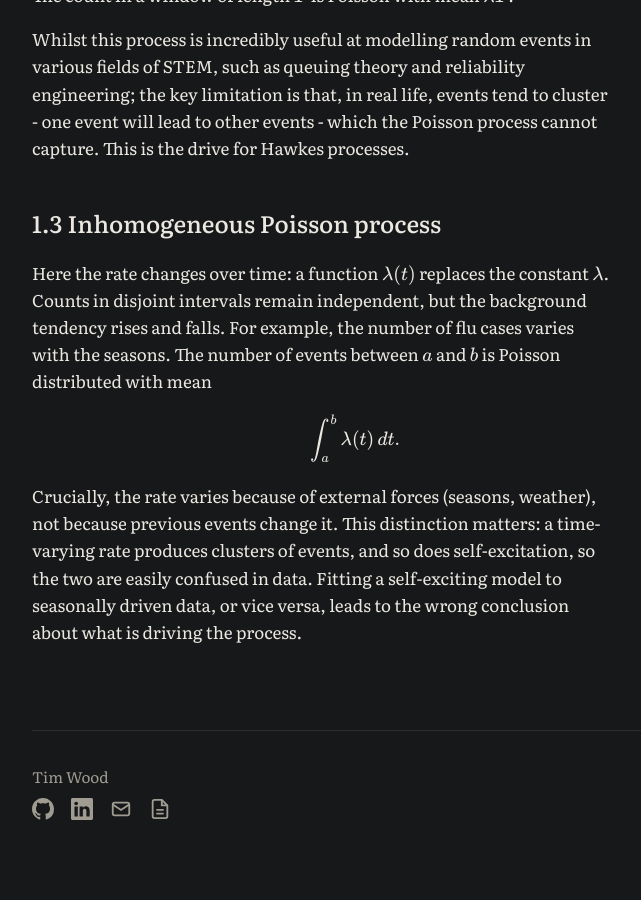
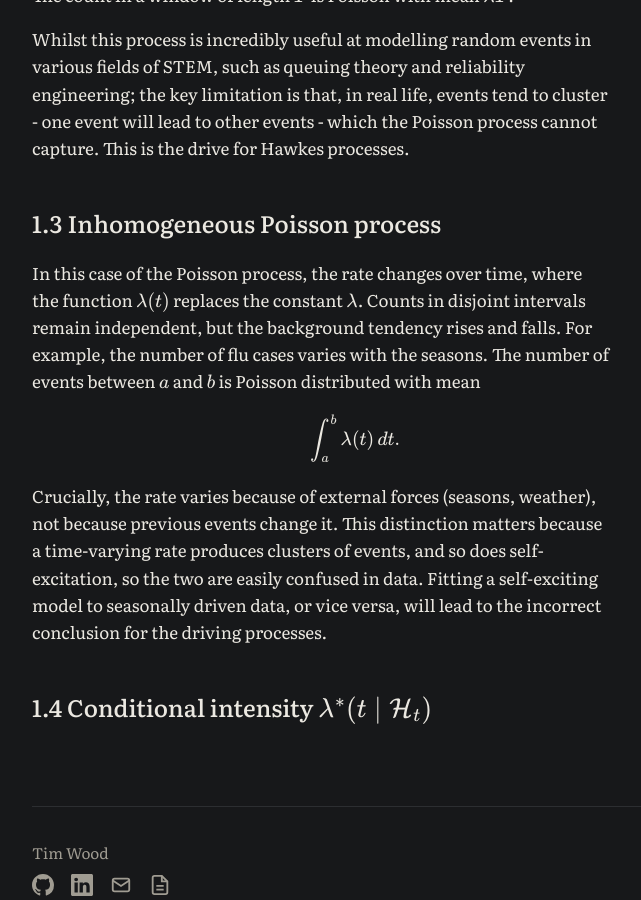
Before and after one commit to timj-wood/timj-wood.github.io, a Jekyll site: the page built from _posts/2026-09-15-hawkes-processes.md, in a window 1280 px wide and 900 px high, scrolled down 1812 px. Shown: the whole window, without its empty margins (285-926 px from the left). Built offline with Jekyll 4.4.1, drawn with Linux system fonts in a browser that asks for light colours; before the commit the page ends 2690 px from its top, so only the background shows below that; some of the changed text lies outside the part shown.

Commit message:
Update 2026-09-15-hawkes-processes.md

```diff
--- a/_posts/2026-09-15-hawkes-processes.md
+++ b/_posts/2026-09-15-hawkes-processes.md
@@ -27,8 +27,11 @@ Whilst this process is incredibly useful at modelling random events in various f
 
 ## 1.3 Inhomogeneous Poisson process
 
-Here the rate changes over time: a function $$\lambda(t)$$ replaces the constant $$\lambda$$. Counts in disjoint intervals remain independent, but the background tendency rises and falls. For example, the number of flu cases varies with the seasons. The number of events between $$a$$ and $$b$$ is Poisson distributed with mean
+In this case of the Poisson process, the rate changes over time, where the function $$\lambda(t)$$ replaces the constant $$\lambda$$. Counts in disjoint intervals remain independent, but the background tendency rises and falls. For example, the number of flu cases varies with the seasons. The number of events between $$a$$ and $$b$$ is Poisson distributed with mean
 
 $$\int_a^b \lambda(t)\,dt.$$
 
-Crucially, the rate varies because of external forces (seasons, weather), not because previous events change it. This distinction matters: a time-varying rate produces clusters of events, and so does self-excitation, so the two are easily confused in data. Fitting a self-exciting model to seasonally driven data, or vice versa, leads to the wrong conclusion about what is driving the process.
+Crucially, the rate varies because of external forces (seasons, weather), not because previous events change it. This distinction matters because a time-varying rate produces clusters of events, and so does self-excitation, so the two are easily confused in data. Fitting a self-exciting model to seasonally driven data, or vice versa, will lead to the incorrect conclusion for the driving processes.
+
+
+## 1.4 Conditional intensity $$\lambda^*(t \mid \mathcal{H}_t)$$
```
